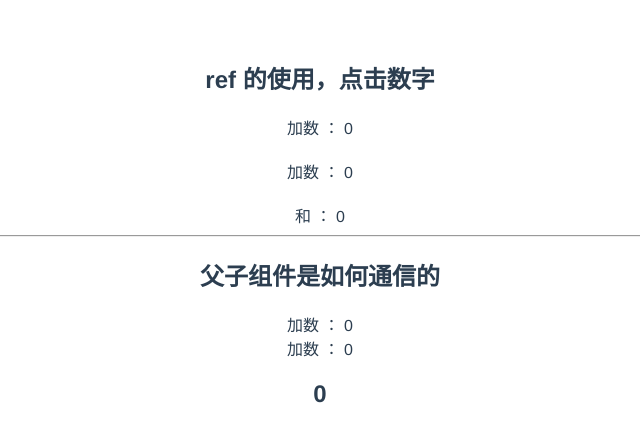
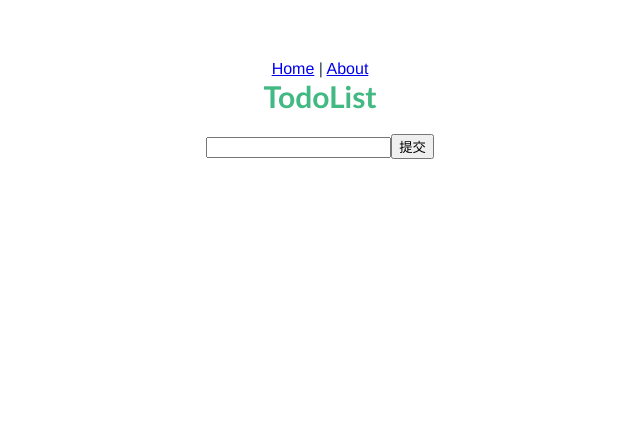
Before and after one commit to haidaohaha/study-vue-todo, a Vue app: page / in a window 1280 px wide. Shown: the top 442 px of the page, without its empty margins (320-960 px from the left). Built offline with nearby package versions, Linux system fonts and the light colour scheme.

Commit message:
feat:vue ui 加路由

```diff
--- a/src/App.vue
+++ b/src/App.vue
@@ -1,45 +1,12 @@
 <template>
   <div id="app">
-    <!-- <TodoList msg="TodoList"/> -->
-
-    <!-- <GetSetFun/> -->
-    <!-- <ClassStyleUse/> -->
-    <!-- <ItemOfListUse/> -->
-    <!-- <SetArrayObjUse/> -->
-
-    <ChapterFour/>
-
-
-
+    <div id="nav">
+      <router-link to="/">Home</router-link> |
+      <router-link to="/about">About</router-link>
+    </div>
+    <router-view/>
   </div>
 </template>
-
-<script>
-// primer 初始 VUE
-// import TodoList from "./components/chapter_primer/TodoList.vue";
-
-// 第三章
-// import GetSetFun from "./components/chapter_three/GetSetFun.vue";
-// import ClassStyleUse from "./components/chapter_three/ClassStyleUse.vue";
-// import ItemOfListUse from "./components/chapter_three/ItemOfListUse.vue";
-// import SetArrayObjUse from "./components/chapter_three/SetArrayObjUse.vue";
-
-// 第四章
-import ChapterFour from "./components/chapter_four/IndexChapterFour.vue";
-
-
-export default {
-  name: "app",
-  components: {
-    // TodoList,
-    // GetSetFun,
-    // ClassStyleUse,
-    // ItemOfListUse,
-    // SetArrayObjUse,
-    ChapterFour,
-  }
-};
-</script>
 
 <style>
 #app {
--- a/src/components/chapter_four/IndexChapterFour.vue
+++ b/src/components/chapter_four/IndexChapterFour.vue
@@ -2,9 +2,10 @@
 </style>
 <template>
   <div class="index_chapter_four">
-   <UseRef/>
+    <UseRef/>
 
-   <UseFatherAndSon/>
+    <UseFatherAndSon/>
+    <router-link to="https://www.baidu.com/">hahah</router-link>
   </div>
 </template>
 <script>
@@ -12,9 +13,9 @@ import UseRef from "./UseRef.vue";
 import UseFatherAndSon from "./UseFatherAndSon.vue";
 export default {
   name: "index_chapter_four",
-  components:{
+  components: {
     UseRef,
-    UseFatherAndSon,
+    UseFatherAndSon
   }
 };
 </script>
--- a/src/main.js
+++ b/src/main.js
@@ -1,8 +1,12 @@
 import Vue from 'vue'
 import App from './App.vue'
+import router from './router'
+import store from './store'
 
 Vue.config.productionTip = false
 
 new Vue({
-  render: h => h(App),
+  router,
+  store,
+  render: h => h(App)
 }).$mount('#app')
--- /dev/null
+++ b/src/router.js
@@ -0,0 +1,23 @@
+import Vue from 'vue'
+import Router from 'vue-router'
+import Home from './views/Home.vue'
+
+Vue.use(Router)
+
+export default new Router({
+  routes: [
+    {
+      path: '/',
+      name: 'home',
+      component: Home
+    },
+    {
+      path: '/about',
+      name: 'about',
+      // route level code-splitting
+      // this generates a separate chunk (about.[hash].js) for this route
+      // which is lazy-loaded when the route is visited.
+      component: () => import(/* webpackChunkName: "about" */ './views/About.vue')
+    }
+  ]
+})
--- /dev/null
+++ b/src/store.js
@@ -0,0 +1,16 @@
+import Vue from 'vue'
+import Vuex from 'vuex'
+
+Vue.use(Vuex)
+
+export default new Vuex.Store({
+  state: {
+
+  },
+  mutations: {
+
+  },
+  actions: {
+
+  }
+})
--- /dev/null
+++ b/src/views/About.vue
@@ -0,0 +1,5 @@
+<template>
+  <div class="about">
+    <h1>This is an about page</h1>
+  </div>
+</template>
--- /dev/null
+++ b/src/views/Home.vue
@@ -0,0 +1,53 @@
+<template>
+  <div class="home">
+    <TodoList msg="TodoList"/>
+
+    <!-- <GetSetFun/> -->
+    <!-- <ClassStyleUse/> -->
+    <!-- <ItemOfListUse/> -->
+    <!-- <SetArrayObjUse/> -->
+
+    <!-- <ChapterFour/> -->
+
+
+
+  </div>
+</template>
+
+<script>
+// primer 初始 VUE
+import TodoList from "../components/chapter_primer/TodoList.vue";
+
+// 第三章
+// import GetSetFun from "../components/chapter_three/GetSetFun.vue";
+// import ClassStyleUse from "../components/chapter_three/ClassStyleUse.vue";
+// import ItemOfListUse from "../components/chapter_three/ItemOfListUse.vue";
+// import SetArrayObjUse from "../components/chapter_three/SetArrayObjUse.vue";
+
+// 第四章
+// import ChapterFour from "../components/chapter_four/IndexChapterFour.vue";
+
+
+export default {
+  name: "ViewsHome",
+  components: {
+    TodoList,
+    // GetSetFun,
+    // ClassStyleUse,
+    // ItemOfListUse,
+    // SetArrayObjUse,
+    // ChapterFour,
+  }
+};
+</script>
+
+<style>
+#app {
+  font-family: "Avenir", Helvetica, Arial, sans-serif;
+  -webkit-font-smoothing: antialiased;
+  -moz-osx-font-smoothing: grayscale;
+  text-align: center;
+  color: #2c3e50;
+  margin-top: 60px;
+}
+</style>
```
Also changed, not shown: package.json (+6 -5 lines), src/components/chapter_primer/TodoBottom.vue (+5 -2 lines), 1 other file (tests, documents, lock files or other folders).
